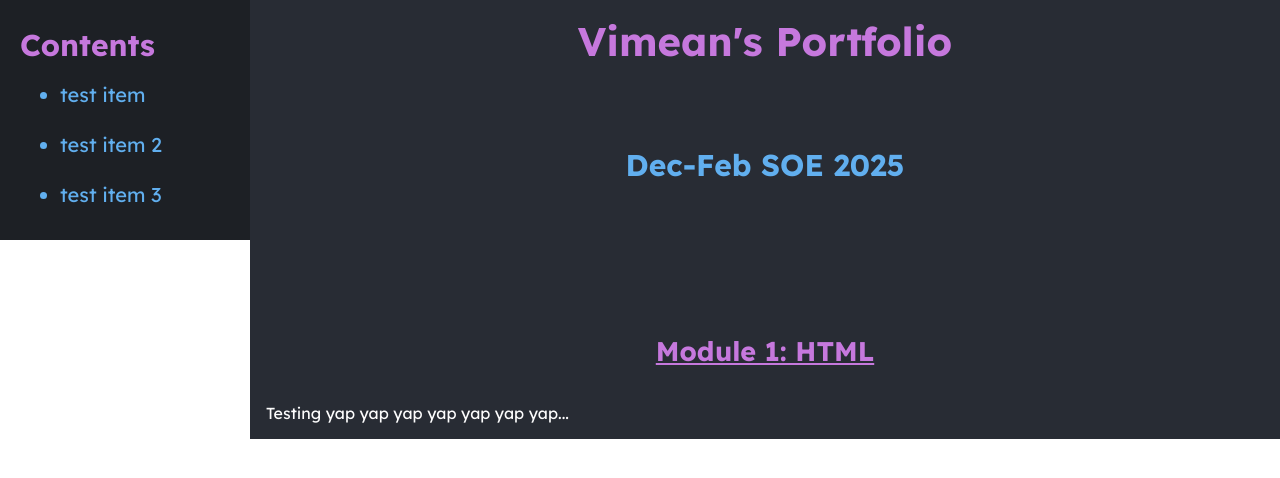
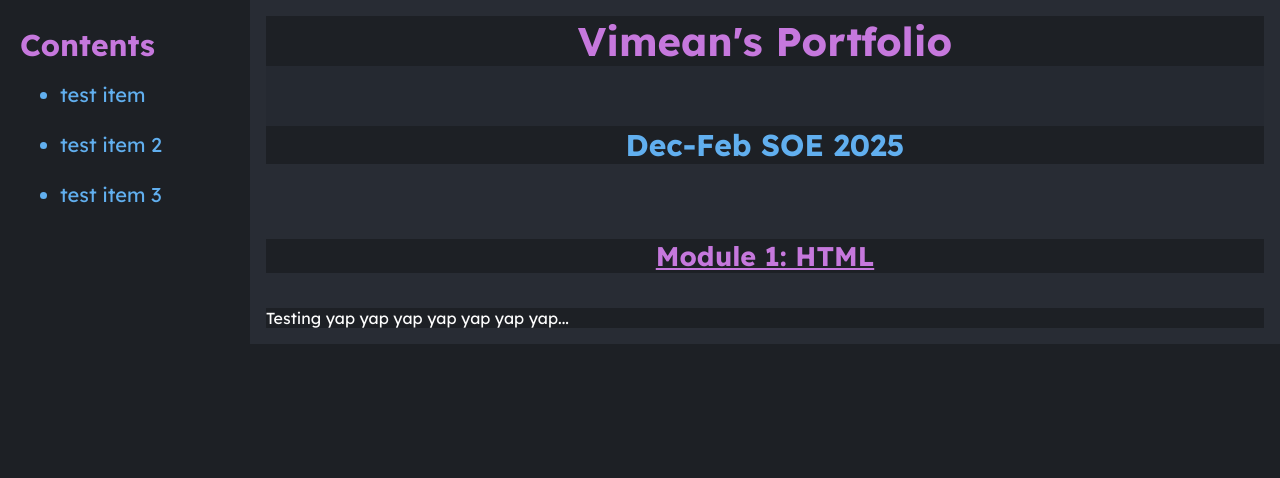
Before and after one commit to vimeannouv/december_project_soe, a plain HTML site: page index.html in a window 1280 px wide. Drawn offline with Linux system fonts and the light colour scheme; a web font is replaced by a local one.

Commit message:
changed bottom margins of most things, changed the background color of banner

```diff
--- a/main.css
+++ b/main.css
@@ -9,6 +9,7 @@ html{
     box-sizing: border-box; /* this makes it very easy for side-by-side panels. the * means apply to all elements. */
     font-family: "Lexend", sans-serif;
     margin: 0;
+    background-color: #1d2025;
 }
 
 main{
@@ -50,7 +51,7 @@ main{
 .content h1{
     color: #c678dd;
     font-size: 40px;
-    margin-bottom: 80px;
+    margin-bottom: 60px;
 }
 
 .content h2{
@@ -66,7 +67,8 @@ main{
 }
 
 .content .banner{
-    margin-bottom: 150px;
+    margin-bottom: 75px;
+    background-color: #252931;
 }
 
 p{
```
